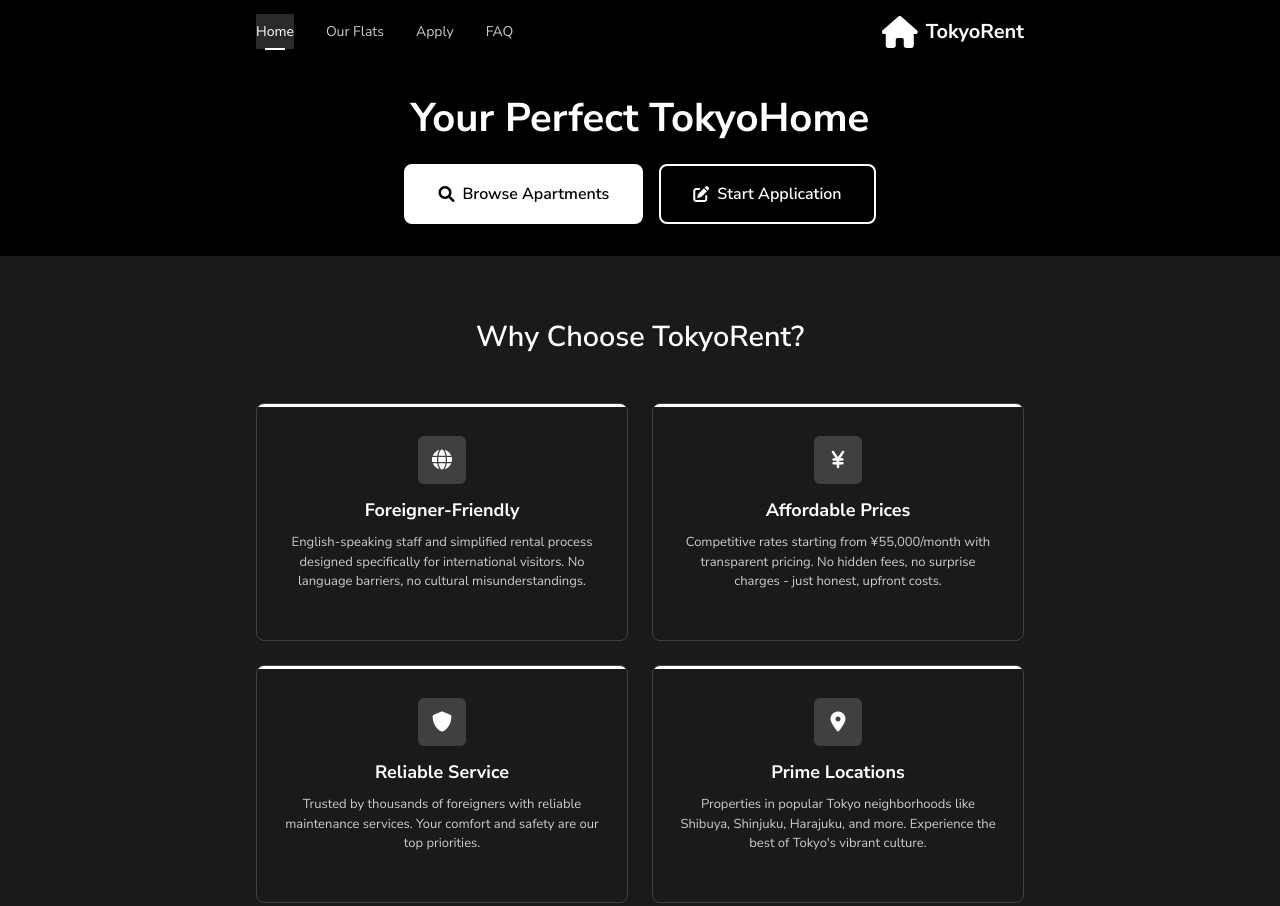
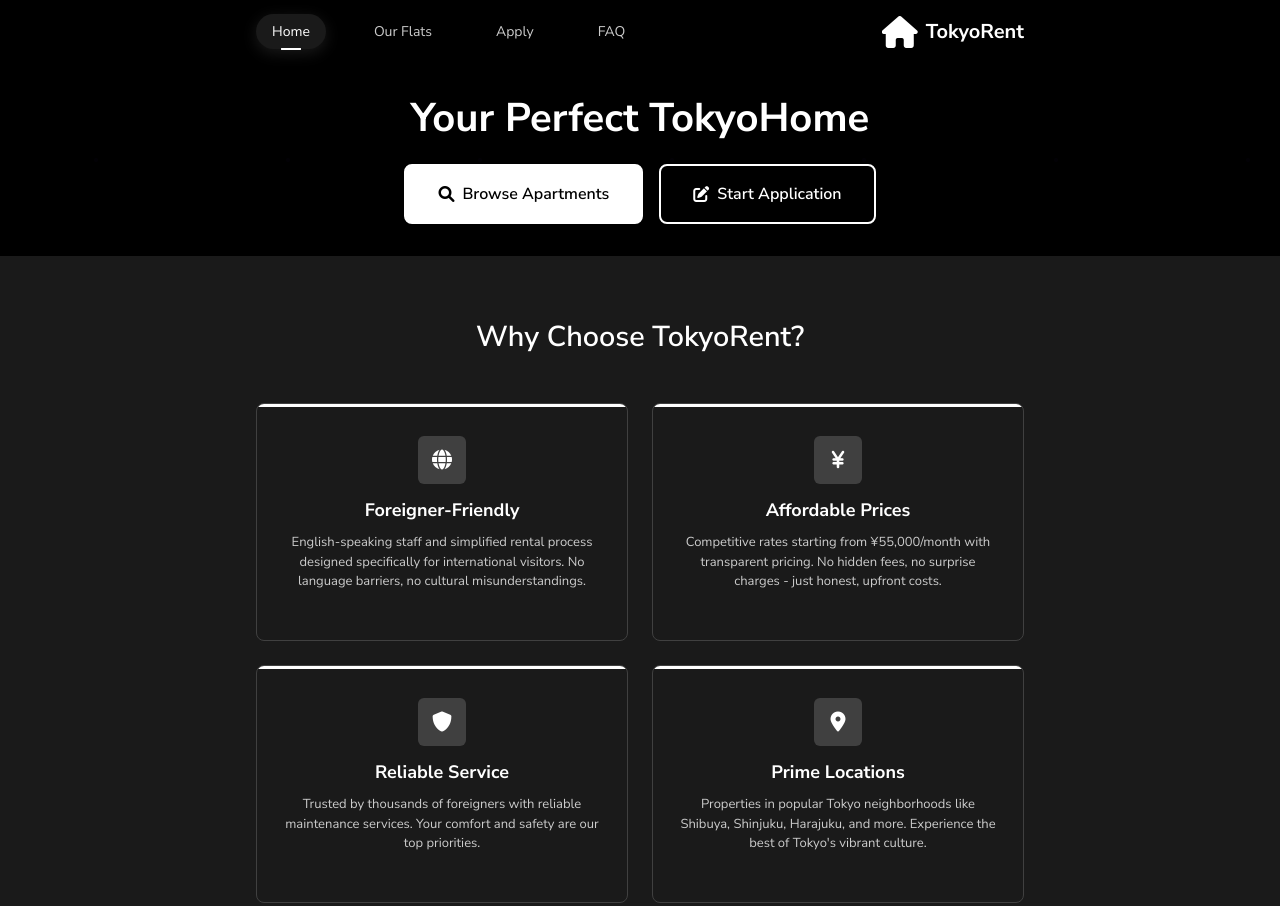
Before and after one commit to kavapu/tokyorentstatic, a plain HTML site: page index.html in a window 1280 px wide. Shown: the top 906 px of the page. Drawn offline with Linux system fonts and the light colour scheme.

Commit message:
Add glass-like white shade effect to navbar buttons: Round-shaped background with blur and subtle shadow on hover/active states

```diff
--- a/css/style.css
+++ b/css/style.css
@@ -1680,13 +1680,18 @@ img {
     color: var(--text-secondary);
     text-decoration: none;
     font-weight: 500;
-    transition: color 0.3s ease;
-    padding: 0.5rem 0;
+    transition: all 0.3s ease;
+    padding: 0.5rem 1rem;
+    border-radius: 20px;
+    position: relative;
 }
 
 .nav-link:hover,
 .nav-link.active {
     color: var(--primary-color);
+    background: rgba(255, 255, 255, 0.1);
+    backdrop-filter: blur(10px);
+    box-shadow: 0 4px 15px rgba(255, 255, 255, 0.1);
 }
 
 .hamburger {
```
